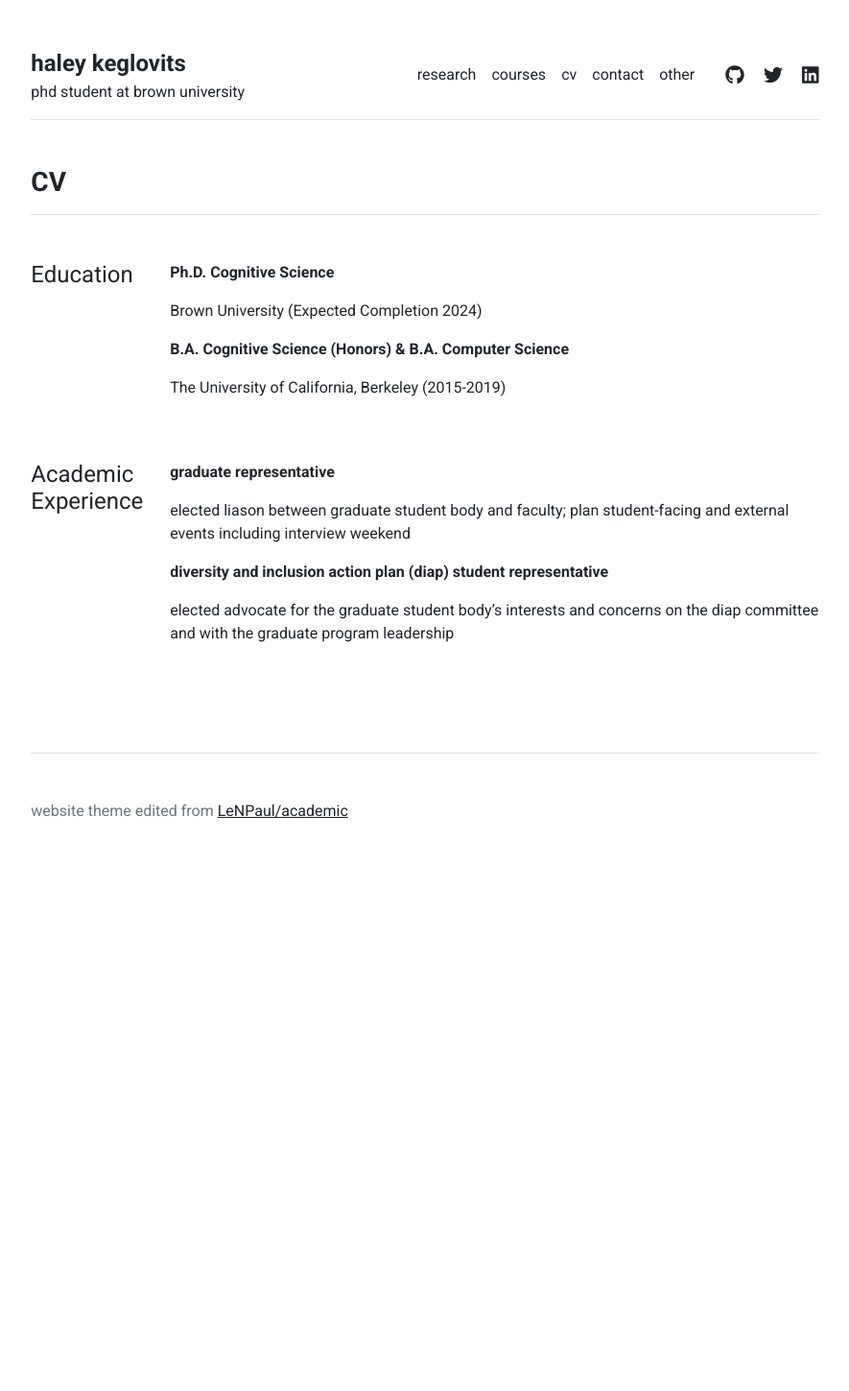
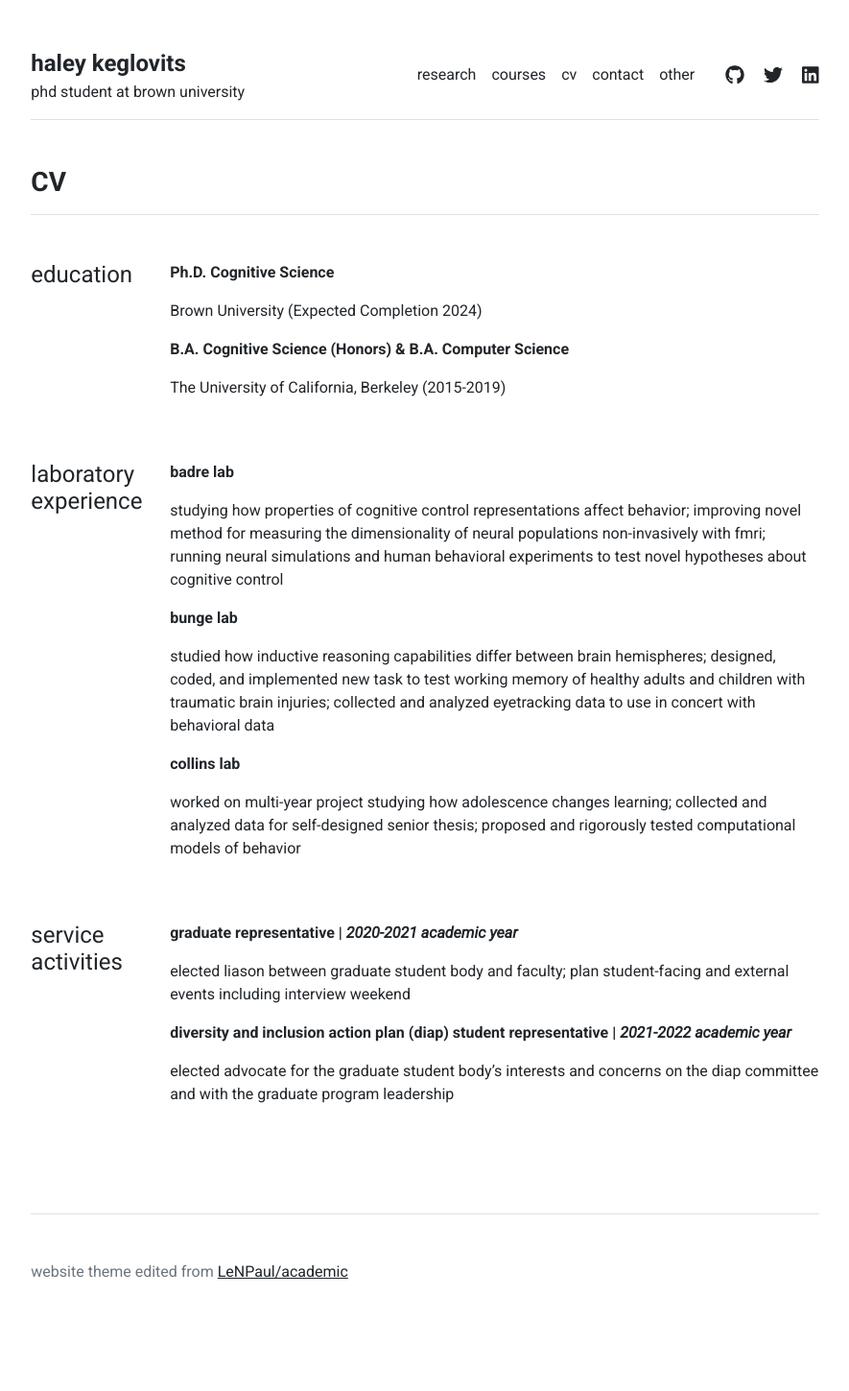
Before and after one commit to haleyk/haleyk.github.io, a Jekyll site: the page built from cv.md, in a window 1280 px wide. Shown: the whole page at 96% size, without its empty margins (197-1082 px from the left). Built offline with Jekyll 4.4.1, drawn with Linux system fonts in a browser that asks for light colours; before the commit the page ends 969 px from its top, so only the background shows below that.

```diff
--- /dev/null
+++ b/_data/cv/labs.yml
@@ -0,0 +1,20 @@
+- title: 'badre lab'
+  description: 'cognitive control and executive function'
+  location: 'brown university'
+  year: 'august 2019-present'
+  site: 'https://sites.brown.edu/badrelab'
+  description: 'studying how properties of cognitive control representations affect behavior; improving novel method for measuring the dimensionality of neural populations non-invasively with fmri; running neural simulations and human behavioral experiments to test novel hypotheses about cognitive control'
+
+- title: 'bunge  lab'
+  description: 'building blocks of cognition'
+  location: 'university of california, berkeley'
+  year: 'february 2016 - august 2019'
+  site: 'https://bungelab.berkeley.edu'
+  description: 'studied how inductive reasoning capabilities differ between brain hemispheres; designed, coded, and implemented new task to test working memory of healthy adults and children with traumatic brain injuries; collected and analyzed eyetracking data to use in concert with behavioral data'
+
+- title: 'collins  lab'
+  description: 'computational cognitive neuroscience'
+  location: 'university of california, berkeley'
+  year: 'october 2016 - august 2019'
+  site: 'https://ccn.berkeley.edu'
+  description: 'worked on multi-year project studying how adolescence changes learning; collected and analyzed data for self-designed senior thesis; proposed and rigorously tested computational models of behavior'
--- a/_layouts/cv.html
+++ b/_layouts/cv.html
@@ -9,7 +9,7 @@ layout: default
     <h3 class="fw-bold border-bottom pb-3 mb-5">CV</h3>
     <div class="row g-5 mb-5">
       <div class="col-md-2">
-        <h4>Education</h4>
+        <h4>education</h4>
       </div>
       <div class="col-md-10">
         {% for section in site.data.cv.education %}
@@ -20,11 +20,22 @@ layout: default
     </div>
     <div class="row g-5 mb-5">
       <div class="col-md-2">
-        <h4>Academic Experience</h4>
+        <h4>laboratory experience</h4>
+      </div>
+      <div class="col-md-10">
+        {% for section in site.data.cv.labs %}
+          <p class="fw-bold">{{ section.title }}</p>
+          <p>{{ section.description }}</p>
+        {% endfor %}
+      </div>
+    </div>
+    <div class="row g-5 mb-5">
+      <div class="col-md-2">
+        <h4>service activities</h4>
       </div>
       <div class="col-md-10">
         {% for section in site.data.cv.service %}
-          <p class="fw-bold">{{ section.title }}</p>
+          <p class="fw-bold">{{ section.title }} | <i>{{ section.year }}</i></p>
           <p>{{ section.description }}</p>
         {% endfor %}
       </div>
```
Also changed, not shown: _includes/publications.html (+17 -31 lines), 2 other files.
